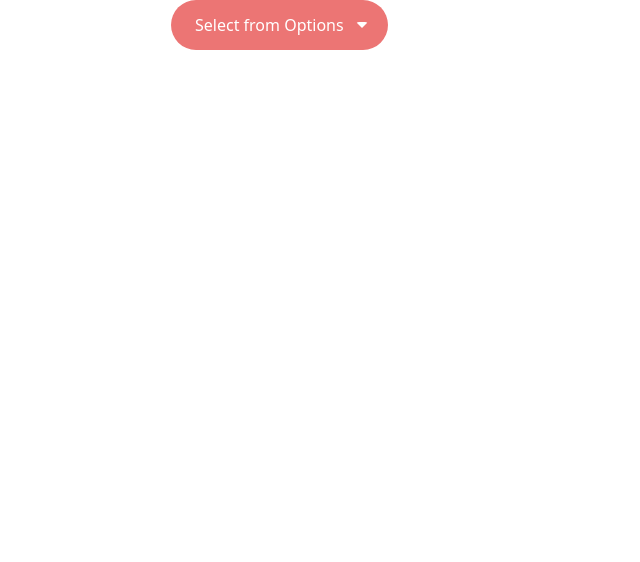
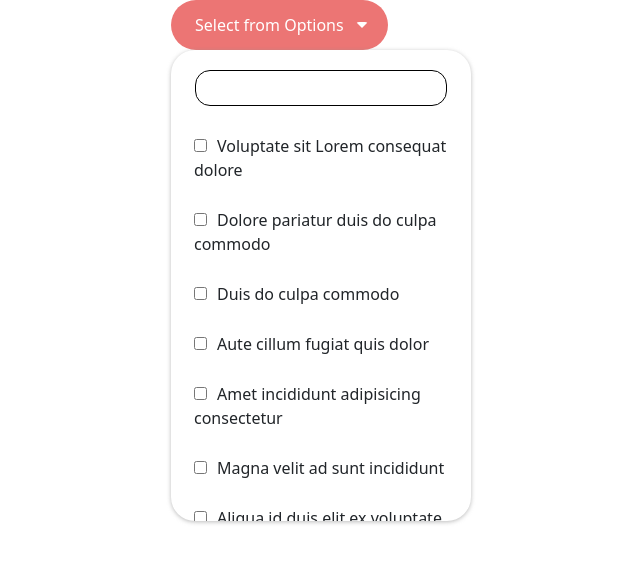
Before and after one commit to SubZane/multiselect-reactjs, a React (Create React App) app: page / in a window 1280 px wide. Shown: the top 562 px of the page, without its empty margins (196-836 px from the left). Built offline with nearby package versions, Linux system fonts and the light colour scheme.

Commit message:
no message

```diff
--- a/src/App.tsx
+++ b/src/App.tsx
@@ -105,20 +105,14 @@ const Button = styled.button<ElementTypes>`
 	}
 `
 
-const List = styled.ul<ListTypes>`
+const ListWrapper = styled.div<ListTypes>`
 	position: absolute;
-	left: 0;
-	top: 100%;
+	z-index: 10;
+	border-radius: 24px;
+	visibility: hidden;
 	background: #fff;
+	overflow: hidden;
 	box-shadow: 0 1px 4px rgba(150, 150, 150, 0.65);
-	list-style: none;
-	padding: 0;
-	margin: 0;
-	border-radius: 24px;
-	z-index: 10;
-	visibility: hidden;
-	overflow: auto;
-	max-height: 70vh;
 	${(props) =>
 		props.expanded === true &&
 		css`
@@ -126,10 +120,18 @@ const List = styled.ul<ListTypes>`
 		`}
 `
 
+const List = styled.ul<ElementTypes>`
+	max-height: 50vh;
+	list-style: none;
+	padding: 0;
+	margin: 0;
+	border-radius: 24px;
+	overflow-y: scroll;
+	overflow-x: hidden;
+`
+
 const ListItem = styled.li<ElementTypes>`
 	display: block;
-	align-items: center;
-	overflow: hidden;
 	padding-left: 13px;
 	max-width: 300px;
 	width: 300px;
@@ -171,14 +173,11 @@ const Filter = styled.input<ElementTypes>`
 const Filterbox = styled.div<ElementTypes>`
 	border: 1px solid black;
 	border-radius: 15px;
-	margin-top: 20px;
-	margin-left: 10px;
-	margin-right: 24px;
-	margin-bottom: 15px;
+	margin: 20px 24px 15px 24px;
 `
 
 function MultiSelectComponent() {
-	const [toggleList, setToggleList] = useState<boolean>(false)
+	const [toggleList, setToggleList] = useState<boolean>(true)
 	const [search, setSearch] = useState('')
 
 	const ref = useOutsideClick(() => {
@@ -202,12 +201,12 @@ function MultiSelectComponent() {
 				<Button type="button" onClick={ToggleList} aria-haspopup="true">
 					Select from Options
 				</Button>
-				<List expanded={toggleList} role="listbox" aria-expanded="false">
-					<ListItem>
+				<ListWrapper expanded={toggleList}>
 					<Filterbox>
 						<Filter type="text" name="search" value={search} onChange={(e) => setSearch(e.target.value)}></Filter>
 					</Filterbox>
-					</ListItem>
+
+					<List role="listbox" aria-expanded="false">
 						{filteredList.length > 0 ? (
 							filteredList &&
 							filteredList.map((item, index) => (
@@ -222,6 +221,7 @@ function MultiSelectComponent() {
 							<></>
 						)}
 					</List>
+				</ListWrapper>
 			</MultiSelect>
 		</Wrapper>
 	)
```
Lines whose indentation alone changed are shown as unchanged.
